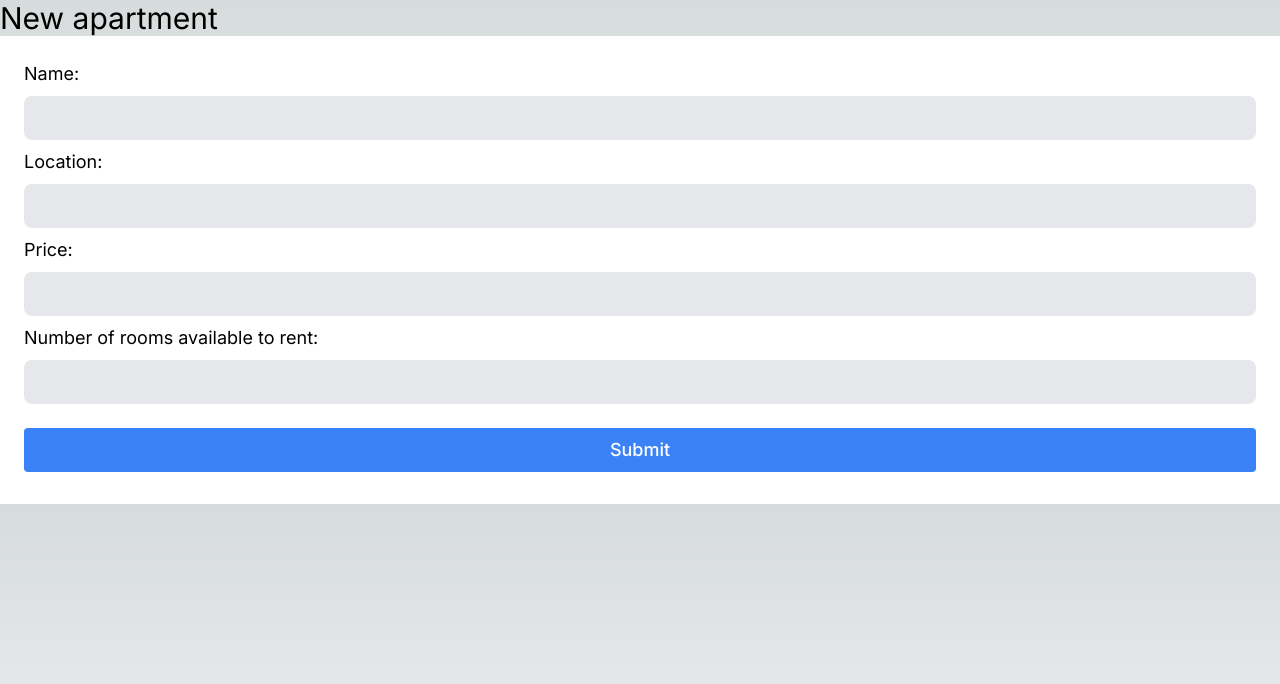
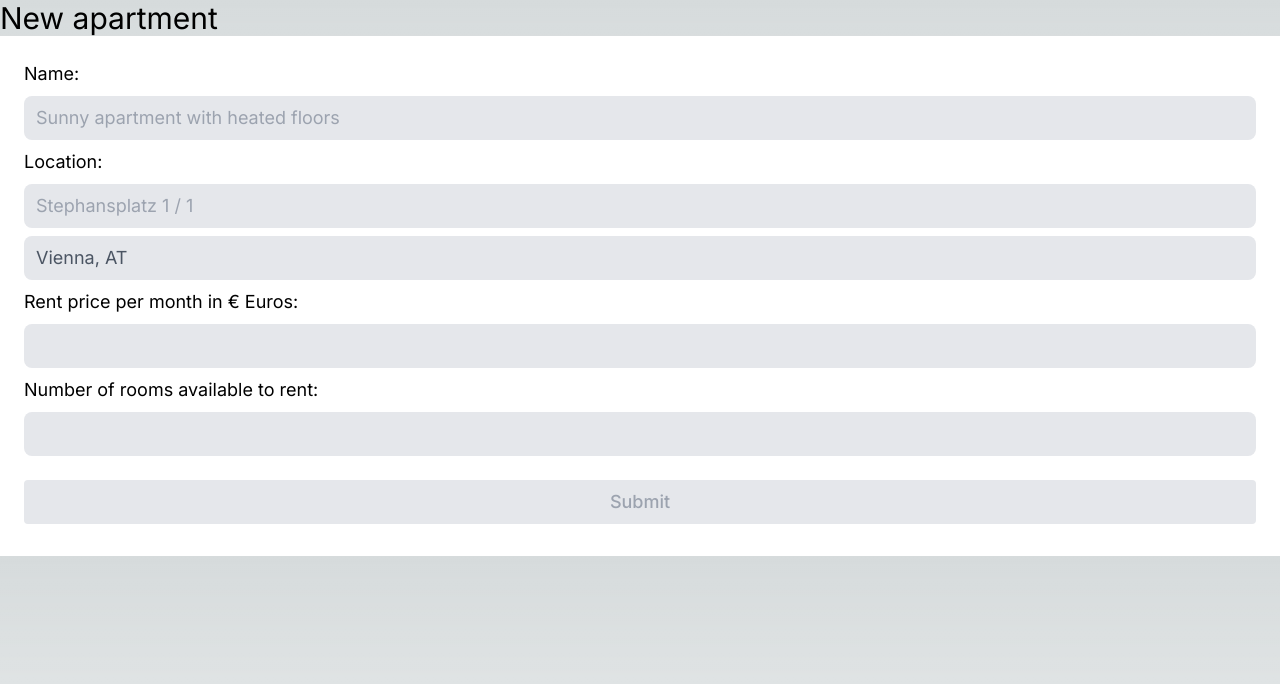
Before and after one commit to lcarvajal/landlord-onboard, a Next.js app: page /apartments/new in a window 1280 px wide. Shown: the top 684 px of the page. Built offline with nearby package versions, Linux system fonts and the light colour scheme.

Commit message:
Add form validation for name, location, price, and number of rooms

```diff
--- a/src/app/apartments/new/page.tsx
+++ b/src/app/apartments/new/page.tsx
@@ -1,20 +1,61 @@
+'use client'
 import { createApartment } from './actions'
+import { useState } from "react"
 
 export default function NewApartment() {
+  const [isValidForm, setIsValidForm] = useState(false)
+  const [formError, setFormError] = useState("")
+
+  function validateForm() {
+    let errorMessage = ""
+
+    const name = document.getElementById('name') as HTMLInputElement
+    if (name.value.replace(/\s/g, '').length == 0) {
+      errorMessage = "Name cannot be empty"
+    }
+
+    const location = document.getElementById('location') as HTMLInputElement
+    if (location.value.replace(/\s/g, '').length == 0) {
+      errorMessage = "Location cannot be empty"
+    }
+
+    const priceInput = document.getElementById('price') as HTMLInputElement
+    const price = parseFloat(priceInput.value.replace(/\s/g, ''))
+    if (isNaN(price) || price <= 0) {
+      errorMessage = "Price must be a number greater than 0"
+    }
+    else {
+      console.log(parseFloat(price.value))
+    }
+
+    const roomsInput = document.getElementById('rooms') as HTMLInputElement
+    const rooms = parseInt(roomsInput.value.replace(/\s/g, ''))
+    if (isNaN(rooms) || rooms <= 0) {
+      errorMessage = "Number of rooms must be a number greater than 0"
+    }
+
+    setFormError(errorMessage)
+
+    if (errorMessage.length == 0) {
+      setIsValidForm(true)
+    }
+  }
 
   return (
     <main>
       <h1 className="text-3xl">New apartment</h1>
       <form>
-        <label htmlFor="name">Name:</label>
-        <input type="text" id="name" name="name" />
+        <label htmlFor="name" >Name:</label>
+        <input type="text" id="name" name="name" placeholder="Sunny apartment with heated floors" onChange={validateForm} />
         <label htmlFor="location">Location:</label>
-        <input type="text" id="location" name="location" />
-        <label htmlFor="price">Price:</label>
-        <input type="number" id="price" name="price" />
+        <input type="text" id="location" name="location" placeholder="Stephansplatz 1 / 1" onChange={validateForm} />
+        <input className="text-gray-600" type="text" id="city" name="city" value="Vienna, AT" readonly="readonly" />
+        <label htmlFor="price">Rent price per month in € Euros:</label>
+        <input type="number" id="price" name="price" onChange={validateForm} />
         <label htmlFor="rooms">Number of rooms available to rent:</label>
-        <input className="mb-6" type="number" id="rooms" name="rooms" />
-        <button className="primary-button" formAction={createApartment} >Submit</button>
+        <input className="mb-6" type="number" id="rooms" name="rooms" onChange={validateForm} />
+        <p className="text-red-500">{formError}</p>
+        <button className="primary-button" formAction={createApartment} disabled={!isValidForm}>Submit</button>
       </form>
     </main>
   )
```
